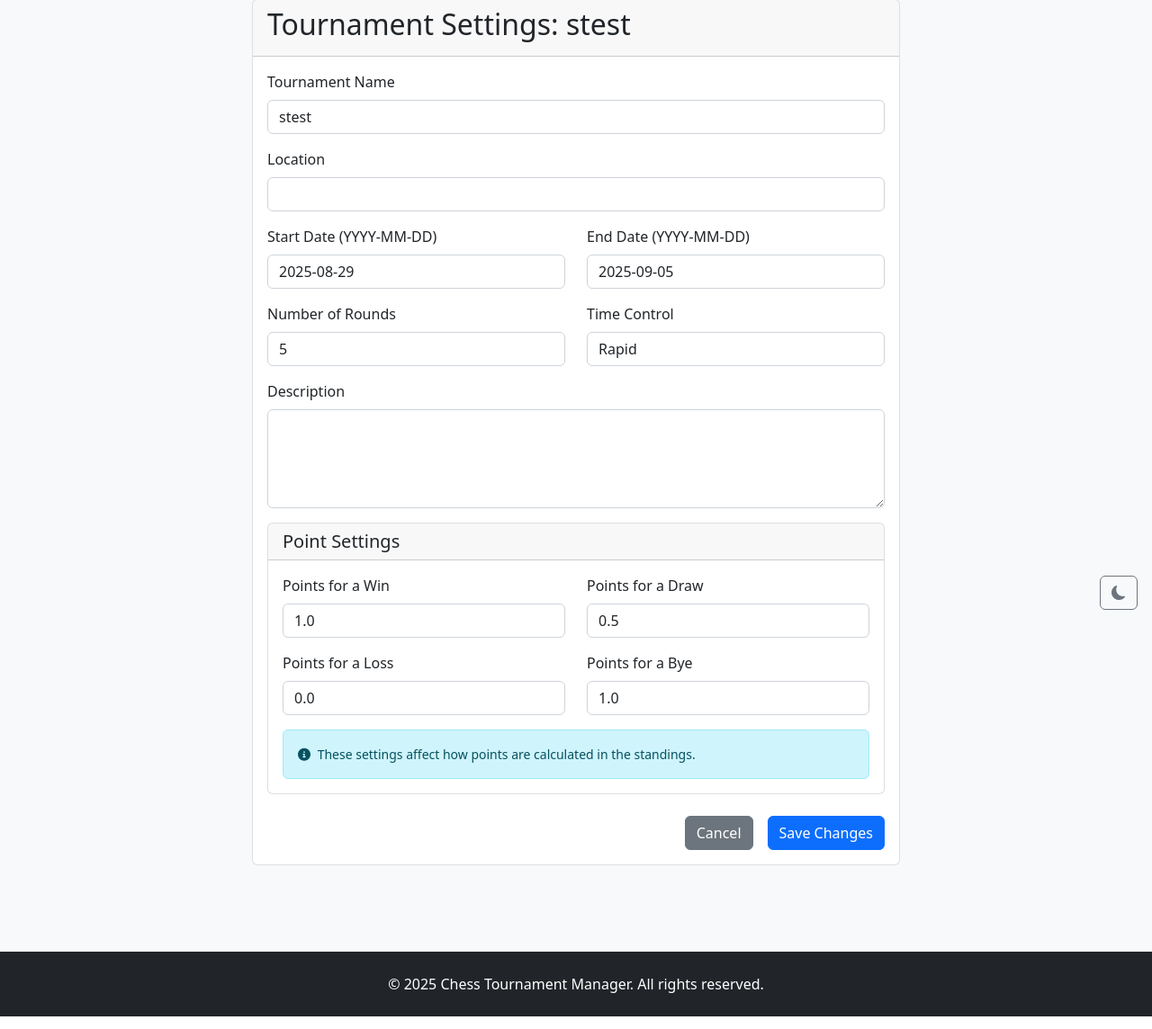
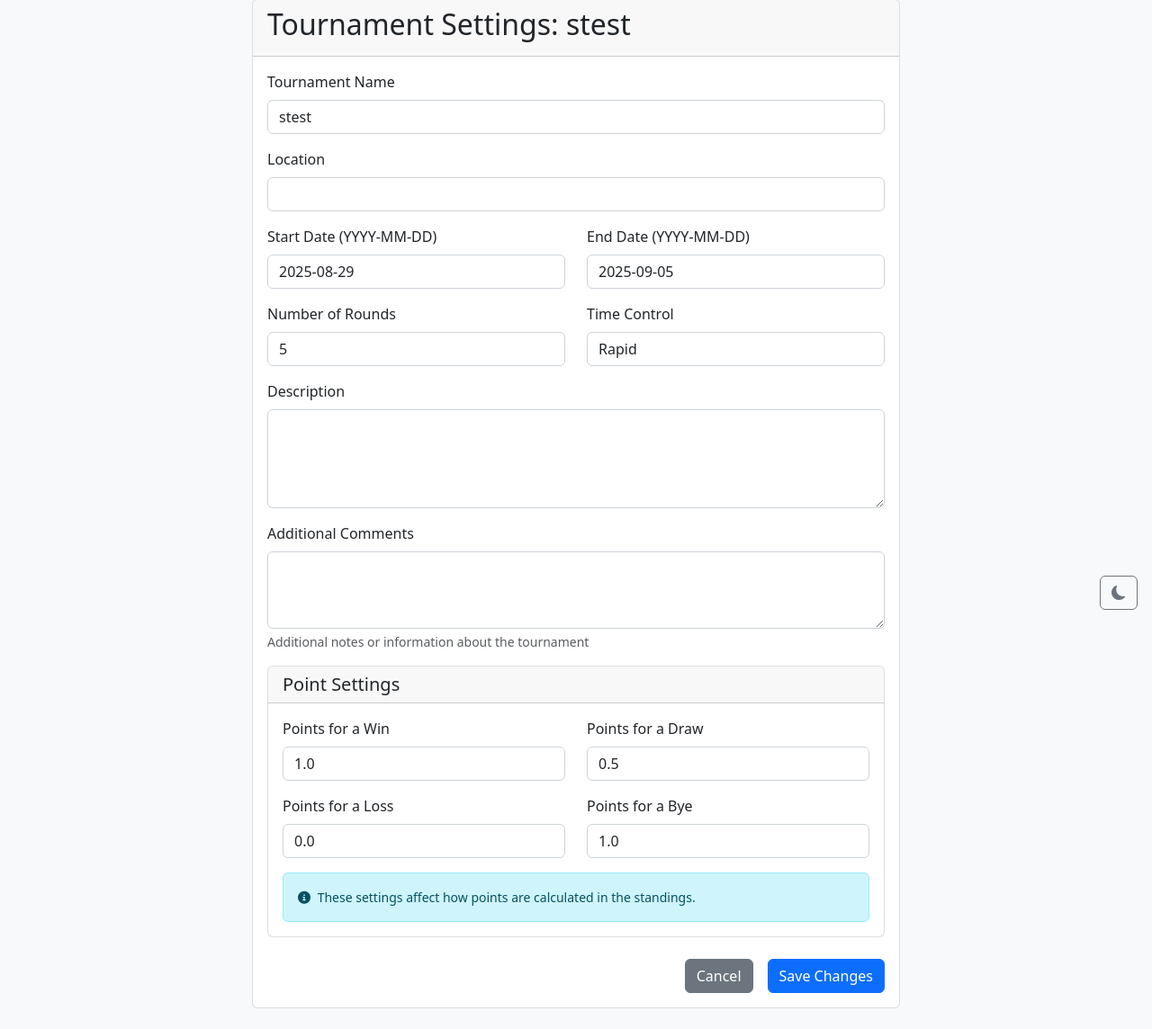
Before and after one commit to SarveshwarSenthilKumar/ChessPairings, a Flask app: page /tournament/26/settings in a window 1280 px wide. Shown: the part 106-1250 px from the top of the page at 90% size. Run offline with Flask 3, Linux system fonts and the light colour scheme; the visitor is signed in with stand-in values (Sample User, id 1); data comes from the database, SQL or seed files in the repository; both versions use the stored data as it was after the commit; some libraries are stand-ins or nearby versions.

Commit message:
Updated function to store additional comments

```diff
--- a/ideas.txt
+++ b/ideas.txt
@@ -24,3 +24,5 @@ Go back at the end and refresh the UI and make sure it looks good
 go through everything and update database scheme, delete unnecessary files
 
 Update README and add details of how to initialize everything
+
+Go through everything and clean up debug statements
--- a/templates/tournament/settings.html
+++ b/templates/tournament/settings.html
@@ -72,6 +72,15 @@
                             {% endfor %}
                         </div>
 
+                        <div class="mb-3">
+                            {{ form.comments.label(class="form-label") }}
+                            {{ form.comments(class="form-control" + (" is-invalid" if form.comments.errors else ""), rows=3) }}
+                            <div class="form-text">{{ form.comments.description }}</div>
+                            {% for error in form.comments.errors %}
+                                <div class="invalid-feedback">{{ error }}</div>
+                            {% endfor %}
+                        </div>
+
                         <!-- Point Settings Section -->
                         <div class="card mb-4">
                             <div class="card-header">
--- a/tournament_db.py
+++ b/tournament_db.py
@@ -166,7 +166,7 @@ class TournamentDB:
             return False
 
         allowed_fields = ['name', 'location', 'start_date', 'end_date',
-                        'rounds', 'time_control', 'description',
+                        'rounds', 'time_control', 'description', 'comments',
                         'win_points', 'draw_points', 'loss_points', 'bye_points']
 
         updates = []
--- a/tournament_routes.py
+++ b/tournament_routes.py
@@ -365,6 +365,7 @@ def tournament_settings(tournament_id):
                 rounds=form.rounds.data,
                 time_control=form.time_control.data or None,
                 description=form.description.data or None,
+                comments=form.comments.data or None,
                 win_points=form.win_points.data,
                 draw_points=form.draw_points.data,
                 loss_points=form.loss_points.data,
@@ -384,6 +385,7 @@ def tournament_settings(tournament_id):
     if request.method == 'GET':
         form.name.data = tournament.get('name')
         form.location.data = tournament.get('location')
+        form.comments.data = tournament.get('comments')
 
         # Handle date conversion safely
         if tournament.get('start_date'):
@@ -880,6 +882,8 @@ class TournamentSettingsForm(FlaskForm):
     rounds = IntegerField('Number of Rounds', render_kw={'readonly': True})
     time_control = StringField('Time Control')
     description = TextAreaField('Description')
+    comments = TextAreaField('Additional Comments', render_kw={'rows': 3},
+                           description='Additional notes or information about the tournament')
 
     # Point settings
     win_points = IntegerField('Points for a Win', default=1, validators=[NumberRange(min=0)])
```
Also changed, not shown: tournament.db.
